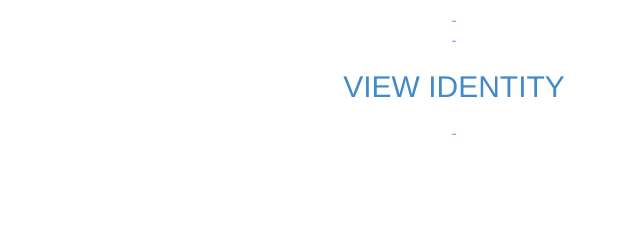
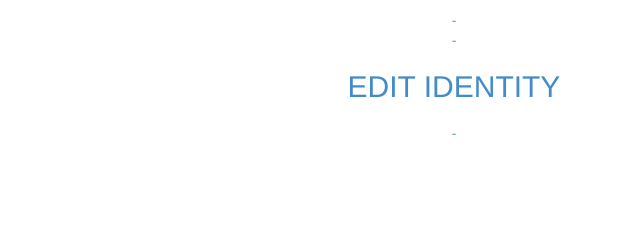
Before and after one commit to johnameyer/reach-server, a plain HTML site: page index.html in a window 1280 px wide. Shown: the part 396-630 px from the top of the page, 186-826 px from the left. Drawn offline with nearby package versions, Linux system fonts and the light colour scheme; files whose address does not match are found by name.

Commit message:
Update index.html

```diff
--- a/index.html
+++ b/index.html
@@ -68,7 +68,7 @@
 -
 -
 -				<div class="col-sm-4 col-sm-offset-4 text-center" >
--                   <center><a href="reachVIEW.html"><h2>VIEW IDENTITY<h2></a></center>
+-                   <center><a href="reachEDIT.html"><h2>EDIT IDENTITY<h2></a></center>
 -                </div>
 -
 -
```
